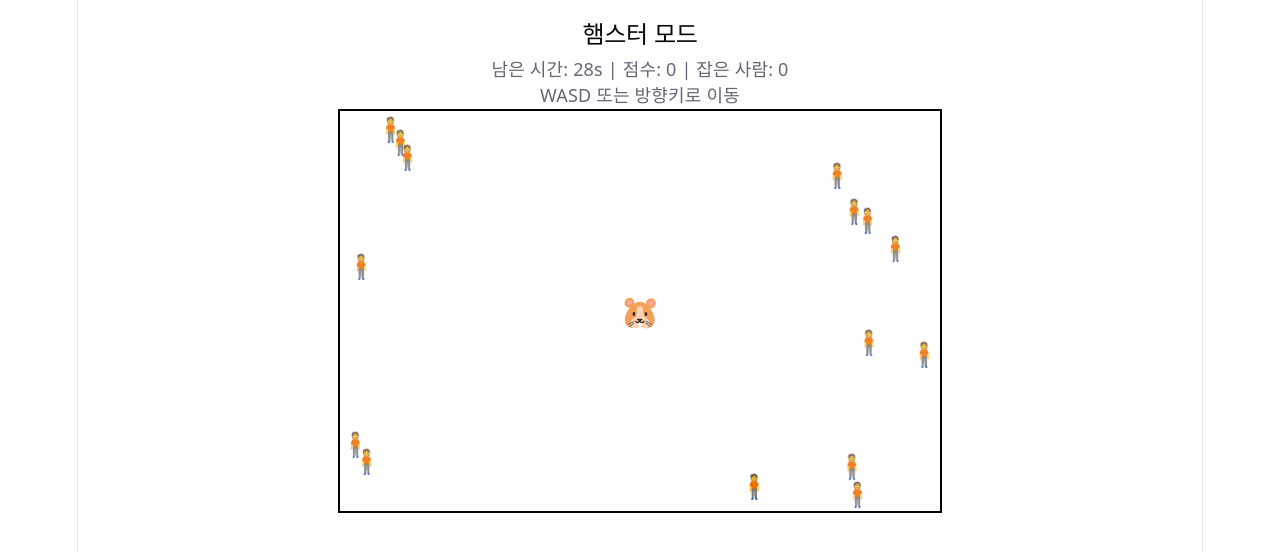
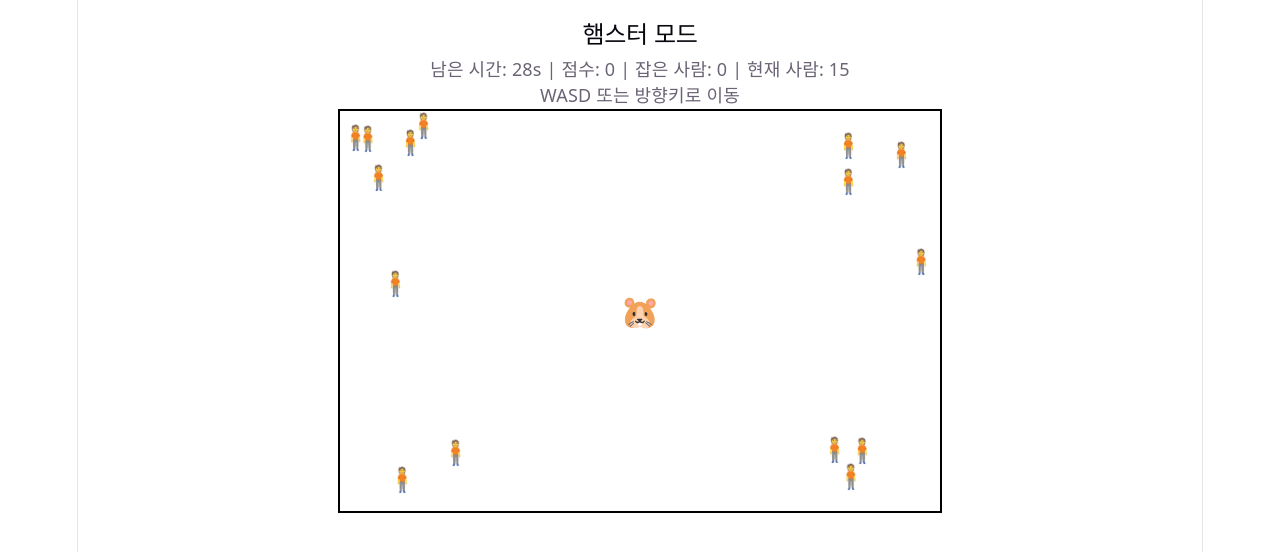
Before and after one commit to asasia1935/killer-hamster-vs-good-roach, a React (Vite) app: page / in a window 1280 px wide. Both pictures are taken after a click on the button "살인 햄스터 선택". Shown: the top 552 px of the page. Built offline with nearby package versions, Linux system fonts and the light colour scheme.

Commit message:
feat: 사람 리스폰 구현
- 사람이 잡히면 일정 시간 후 새 사람을 생성하도록 추가

```diff
--- a/src/App.tsx
+++ b/src/App.tsx
@@ -30,6 +30,7 @@ const HUMAN_WANDER_SPEED = 55;
 const HUMAN_ESCAPE_SPEED = 125;
 
 const HUMAN_COUNT = 15;
+const HUMAN_RESPAWN_DELAY = 800;
 const GAME_TIME = 30;
 
 const DETECT_RANGE = 170;
@@ -97,6 +98,8 @@ function HamsterGame({
   const scoreRef = useRef(0);
   const killsRef = useRef(0);
   const killedIds = useRef<Set<number>>(new Set());
+  const nextHumanIdRef = useRef(HUMAN_COUNT);
+  const gameEndedRef = useRef(false);
 
   useEffect(() => {
     const keyDown = (event: KeyboardEvent) => {
@@ -111,6 +114,7 @@ function HamsterGame({
     window.addEventListener("keyup", keyUp);
 
     let rafId: number;
+    const respawnTimeoutIds: number[] = [];
 
     const update = (time: number) => {
       if (lastTimeRef.current === null) {
@@ -123,6 +127,7 @@ function HamsterGame({
       timeRef.current -= dt;
 
       if (timeRef.current <= 0) {
+        gameEndedRef.current = true;
         onGameEnd(scoreRef.current, killsRef.current);
         return;
       }
@@ -159,6 +164,22 @@ function HamsterGame({
 
         setScore(scoreRef.current);
         setKills(killsRef.current);
+
+        for (let i = 0; i < killedCount; i += 1) {
+          const timeoutId = window.setTimeout(() => {
+            if (gameEndedRef.current) {
+              return;
+            }
+
+            const newHuman = createHuman(nextHumanIdRef.current);
+            nextHumanIdRef.current += 1;
+
+            humansRef.current = [...humansRef.current, newHuman];
+            setHumans(humansRef.current);
+          }, HUMAN_RESPAWN_DELAY);
+
+          respawnTimeoutIds.push(timeoutId);
+        }
       }
 
       rafId = requestAnimationFrame(update);
@@ -170,6 +191,7 @@ function HamsterGame({
       window.removeEventListener("keydown", keyDown);
       window.removeEventListener("keyup", keyUp);
       cancelAnimationFrame(rafId);
+      respawnTimeoutIds.forEach((id) => window.clearTimeout(id));
     };
   }, [onGameEnd]);
 
@@ -177,7 +199,8 @@ function HamsterGame({
     <div style={{ textAlign: "center", marginTop: "20px" }}>
       <h2>햄스터 모드</h2>
       <p>
-        남은 시간: {timeLeft}s | 점수: {score} | 잡은 사람: {kills}
+        남은 시간: {timeLeft}s | 점수: {score} | 잡은 사람: {kills} | 현재 사람:{" "}
+        {humans.length}
       </p>
       <p>WASD 또는 방향키로 이동</p>
 
@@ -383,8 +406,16 @@ function moveHumanWander(human: Human, hamster: Position, dt: number): Human {
 
     return {
       ...human,
-      x: clamp(human.x + direction.x * HUMAN_WANDER_SPEED * dt, 0, GAME_WIDTH - HUMAN_SIZE),
-      y: clamp(human.y + direction.y * HUMAN_WANDER_SPEED * dt, 0, GAME_HEIGHT - HUMAN_SIZE),
+      x: clamp(
+        human.x + direction.x * HUMAN_WANDER_SPEED * dt,
+        0,
+        GAME_WIDTH - HUMAN_SIZE
+      ),
+      y: clamp(
+        human.y + direction.y * HUMAN_WANDER_SPEED * dt,
+        0,
+        GAME_HEIGHT - HUMAN_SIZE
+      ),
       directionX: direction.x,
       directionY: direction.y,
       directionChangeTimer: randomBetween(0.6, 1.2),
@@ -535,11 +566,14 @@ function removeCollidedHumans(
 }
 
 function createHumans(): Human[] {
-  return Array.from({ length: HUMAN_COUNT }, (_, index) => {
+  return Array.from({ length: HUMAN_COUNT }, (_, index) => createHuman(index));
+}
+
+function createHuman(id: number): Human {
   const direction = getRandomDirection();
 
   return {
-      id: index,
+    id,
     x: Math.random() * (GAME_WIDTH - HUMAN_SIZE),
     y: Math.random() * (GAME_HEIGHT - HUMAN_SIZE),
     state: "WANDER",
@@ -547,7 +581,6 @@ function createHumans(): Human[] {
     directionY: direction.y,
     directionChangeTimer: randomBetween(0.5, 2.0),
   };
-  });
 }
 
 function getCenter(position: Position, size: number): Position {
```
Lines whose indentation alone changed are shown as unchanged.
